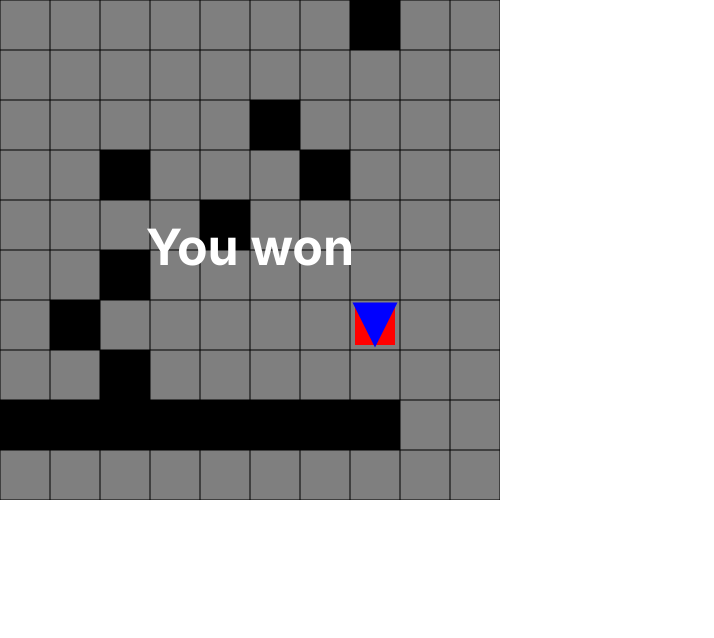
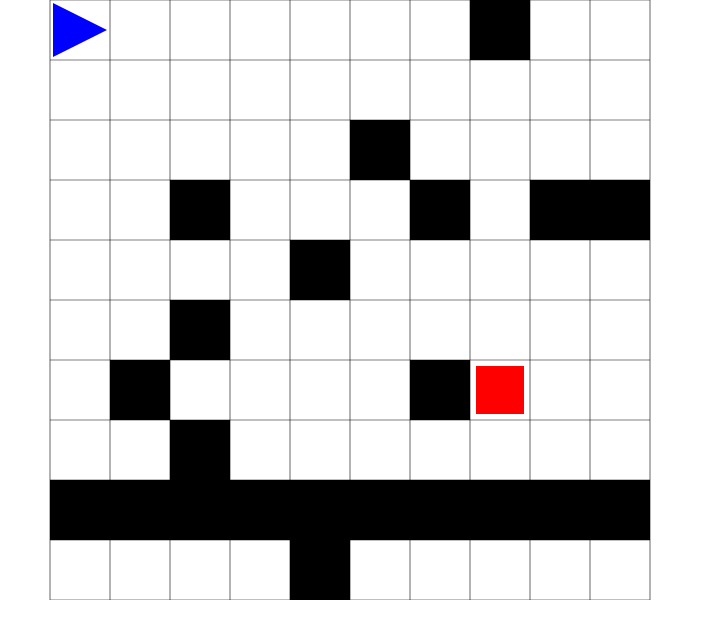
Before and after one commit to Karrrar/Chacoch, a Next.js app: page / in a window 1280 px wide. Shown: the top 638 px of the page, without its empty margins (0-714 px from the left). Built offline with nearby package versions, Linux system fonts and the light colour scheme.

Commit message:
feat: check can move forward

```diff
--- /dev/null
+++ b/src/app/levelOne/page.tsx
@@ -0,0 +1,70 @@
+/* eslint-disable react-hooks/exhaustive-deps */
+'use client';
+
+import { StageLines } from "@/chacoch/StageLines";
+import { StageText } from "@/chacoch/StageText";
+import { useGame } from "@/chacoch/useGame";
+import { default as ChacochComponet } from '@/chacoch/ChacochComponat'
+import { useEffect } from "react";
+
+
+export default function Home() {
+  const { game, gameOver, isComplete, obstacles, position, direction, move, turnRight, canMoveForward } = useGame(2);
+
+  async function turnLeft() {
+    await turnRight();
+    await turnRight();
+    await turnRight();
+  }
+
+  async function moveSteps(steps: number) {
+    for (let i = 0; i < steps; i++)
+      await moveAndCount();
+  }
+  let count = 0;
+  async function moveAndCount() {
+    await move();
+    count++;
+  }
+
+  async function fn() {
+
+    // while (true) {
+    //   if (canMoveForward())
+    //     await move();
+    //   else { await turnRight(); break }
+    // }
+    const steps = 6;
+    await moveSteps(steps);
+    await turnRight();
+    await moveAndCount();
+    await moveAndCount();
+    await turnLeft();
+    await moveAndCount();
+    await turnRight();
+    for (let i = 0; i < 4; i++)
+      await moveAndCount();
+    console.log("Count: ", count);
+  }
+
+
+  useEffect(() => {
+    fn();
+  }, [])
+
+
+  return (
+    <svg width={700} height={600} viewBox={`0 0 ${game.level.dimensions.columns} ${game.level.dimensions.rows}`} xmlns="http://www.w3.org/2000/svg">
+      <rect width={game.level.dimensions.columns} height={game.level.dimensions.rows} fill={gameOver || isComplete ? 'rgba(0, 0, 0, 0.5)' : 'white'} />
+      <rect width={0.8} height={0.8} x={game.level.goal.x + 0.1 - 1} y={game.level.goal.y + 0.1 - 1} fill='red' />
+      <StageLines rows={game.level.dimensions.rows} cols={game.level.dimensions.columns} color={gameOver || isComplete ? 'black' : 'rgba(0, 0, 0, 0.5)'} />
+      {
+        obstacles.map((v, i) =>
+          <rect key={"o-" + i} width={1} height={1} x={v.position.x - 1} y={v.position.y - 1} />
+        )
+      }
+      <ChacochComponet position={position} direction={direction} />
+      <StageText gameOver={gameOver} win={isComplete} />
+    </svg>
+  );
+}
--- a/src/chacoch/GameObjects/Chacoch.ts
+++ b/src/chacoch/GameObjects/Chacoch.ts
@@ -1,15 +1,17 @@
 import { BehaviorSubject, Observable } from "rxjs";
 import { Position } from "../types";
 import GameObject from "./GameObject";
+import Level from "./Level";
 
 export default class Chacoch extends GameObject {
   private _canMove: boolean = true;
-  private _direction: number = 90;
+  private _direction: number;
   private _direction$: BehaviorSubject<number>;
 
-  constructor(position: Position = { x: 0, y: 0 }) {
-    super(position);
-    this._direction$ = new BehaviorSubject<number>(90);
+  constructor(position?: Position, direction?: number) {
+    super(position ?? { x: 0, y: 0 });
+    this._direction = direction ?? 90;
+    this._direction$ = new BehaviorSubject<number>(this._direction);
   }
   public get direction(): number {
     return this._direction;
@@ -47,6 +49,18 @@ export default class Chacoch extends GameObject {
     this.direction = newDirection;
   }
 
+  isCanMoveForward(level: Level) {
+    const forwardPosition = this.nextStep();
+    const chacochNewPosition = new Chacoch(forwardPosition, this._direction);
+    return (
+      !level.checkCollisions(chacochNewPosition) &&
+      chacochNewPosition.isWithinBounds(
+        level.dimensions.columns,
+        level.dimensions.rows
+      )
+    );
+  }
+
   isWithinBounds(maxX: number, maxY: number) {
     return (
       this.position.x > 0 &&
--- a/src/chacoch/GameObjects/Game.ts
+++ b/src/chacoch/GameObjects/Game.ts
@@ -32,6 +32,7 @@ export default class Game {
       ) || this.level.checkCollisions(this.chacoch);
 
     this.isComplete = this._level.isGoalReached(this._chacoch);
+    this.chacoch.canMove = !this.isComplete && !this._isGameOver;
   }
 
   public get chacoch(): Chacoch {
--- a/src/chacoch/GameObjects/GameObject.ts
+++ b/src/chacoch/GameObjects/GameObject.ts
@@ -17,7 +17,6 @@ export default class GameObject {
   protected set position(value: Position) {
     this._position = value;
     this._position$.next(value);
-    console.log("Position", value);
   }
 
   public get position$(): Observable<Position> {
--- /dev/null
+++ b/src/chacoch/LevelFactory.ts
@@ -0,0 +1,62 @@
+import { LevelBuilder } from "./LevelBuilder";
+import Chacoch from "./GameObjects/Chacoch";
+import Game from "./GameObjects/Game";
+
+export default class LevelFactory {
+  static getLevel(lvl: number) {
+    switch (lvl) {
+      case 1:
+        return this.levelOne();
+      case 2:
+        return this.levelTwo();
+      case 3:
+        return this.levelThree();
+      default:
+        throw new Error("No level found");
+    }
+  }
+  private static levelOne(): Game {
+    const lb = new LevelBuilder()
+      .setDimensions(10, 10)
+      .setStartingPosition(1, 1)
+      .setGoal(8, 7)
+      .addObstacle(3, 6)
+      .addObstacle(2, 7)
+      .addObstacle(5, 5)
+      .addObstacle(8, 1)
+      .addObstacle(3, 8)
+      .addObstacle(5, 10)
+      .addObstacle(3, 4)
+      .addObstacle(10, 4)
+      .addObstacle(9, 4)
+      .addObstacle(7, 7)
+      .addObstacle(7, 4)
+      .addObstacle(6, 3);
+    for (let i = 1; i <= 10; i++) lb.addObstacle(i, 9);
+    const level = lb.build();
+    const chacoch = new Chacoch(level.startingPosition);
+    return new Game({ level, chacoch });
+  }
+
+  private static levelTwo(): Game {
+    const lb = new LevelBuilder()
+      .setDimensions(3, 45)
+      .setGoal(45, 2)
+      .setStartingPosition(1, 2);
+    const level = lb.build();
+    const chacoch = new Chacoch(level.startingPosition);
+    return new Game({ level, chacoch });
+  }
+
+  private static levelThree(): Game {
+    const level = new LevelBuilder()
+      .setDimensions(4, 3)
+      .setStartingPosition(1, 1)
+      .setGoal(3, 2)
+      .addObstacle(3, 1)
+      .addObstacle(1, 2)
+      .build();
+    const chacoch = new Chacoch(level.startingPosition);
+    return new Game({ level, chacoch });
+  }
+}
--- a/src/chacoch/Stage.tsx
+++ b/src/chacoch/Stage.tsx
@@ -8,11 +8,11 @@ import { memo } from 'react';
 
 const Stage: React.FC = () => {
 
-  const { game, gameOver, isComplete, obstacles, position, direction } = useGame();
+  const { game, gameOver, isComplete, obstacles, position, direction } = useGame(1);
 
 
   return (
-    <svg width={500} height={500} viewBox={`0 0 ${game.level.dimensions.columns} ${game.level.dimensions.rows}`} xmlns="http://www.w3.org/2000/svg">
+    <svg width={700} height={600} viewBox={`0 0 ${game.level.dimensions.columns} ${game.level.dimensions.rows}`} xmlns="http://www.w3.org/2000/svg">
       <rect width={game.level.dimensions.columns} height={game.level.dimensions.rows} fill={gameOver || isComplete ? 'rgba(0, 0, 0, 0.5)' : 'white'} />
       <rect width={0.8} height={0.8} x={game.level.goal.x + 0.1 - 1} y={game.level.goal.y + 0.1 - 1} fill='red' />
       <StageLines rows={game.level.dimensions.rows} cols={game.level.dimensions.columns} color={gameOver || isComplete ? 'black' : 'rgba(0, 0, 0, 0.5)'} />
--- a/src/chacoch/useGame.ts
+++ b/src/chacoch/useGame.ts
@@ -1,27 +1,16 @@
 //#region don't touch
 "use client";
-
 import { useMemo, useState, useEffect, useCallback } from "react";
-import Chacoch from "./GameObjects/Chacoch";
-import Game from "./GameObjects/Game";
-import Level from "./GameObjects/Level";
 import Obstacle from "./GameObjects/Obstacle";
 import { Position } from "./types";
+import LevelFactory from "./LevelFactory";
 
 function sleep(ms: number) {
   return new Promise((resolve) => setTimeout(resolve, ms));
 }
 
-export const useGame = () => {
-  const game = useMemo(() => {
-    const l = new Level({
-      dimensions: { rows: 10, columns: 10 },
-      goal: { x: 8, y: 7 },
-      startingPosition: { x: 1, y: 1 },
-    });
-    const c = new Chacoch(l.startingPosition);
-    return new Game({ level: l, chacoch: c });
-  }, []);
+export const useGame = (level: number) => {
+  const game = useMemo(() => LevelFactory.getLevel(level), [level]);
 
   const [position, setPosition] = useState<Position>({ x: 1, y: 1 });
   const [direction, setDirection] = useState<number>(0);
@@ -47,17 +36,11 @@ export const useGame = () => {
     await sleep(200);
   }, [game]);
 
+  const canMoveForward = useCallback(() => {
+    return game.chacoch.isCanMoveForward(game.level);
+  }, [game]);
+
   useEffect(() => {
-    game.level.addObstacle(new Obstacle({ x: 3, y: 6 }));
-    game.level.addObstacle(new Obstacle({ x: 2, y: 7 }));
-    game.level.addObstacle(new Obstacle({ x: 5, y: 5 }));
-    game.level.addObstacle(new Obstacle({ x: 8, y: 1 }));
-    game.level.addObstacle(new Obstacle({ x: 3, y: 8 }));
-    game.level.addObstacle(new Obstacle({ x: 3, y: 4 }));
-    game.level.addObstacle(new Obstacle({ x: 7, y: 4 }));
-    game.level.addObstacle(new Obstacle({ x: 6, y: 3 }));
-    for (let i = 1; i < 9; i++)
-      game.level.addObstacle(new Obstacle({ x: i, y: 9 }));
     setObstacles(game.level.obstacles);
   }, [game]);
 
@@ -90,7 +73,7 @@ export const useGame = () => {
     }
 
     //#region don't touch
-    instructions();
+    // instructions();
     return () => {
       position$.unsubscribe();
       direction$.unsubscribe();
@@ -106,6 +89,10 @@ export const useGame = () => {
     gameOver,
     isComplete,
     obstacles,
+    move,
+    turnLeft,
+    turnRight,
+    canMoveForward,
   };
 };
 //#endregion
```
Also changed, not shown: 1 other file (tests, documents, lock files or other folders).
